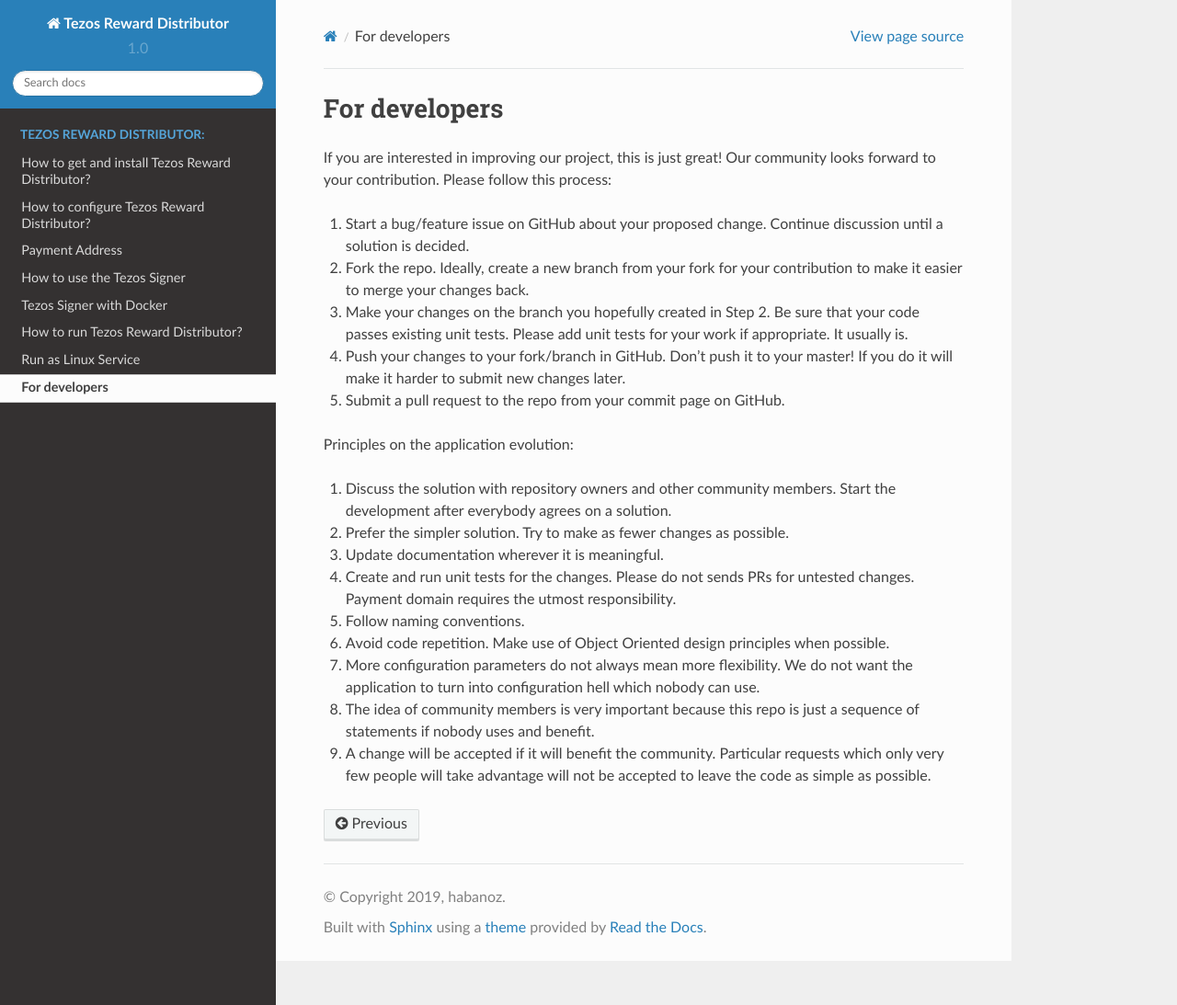
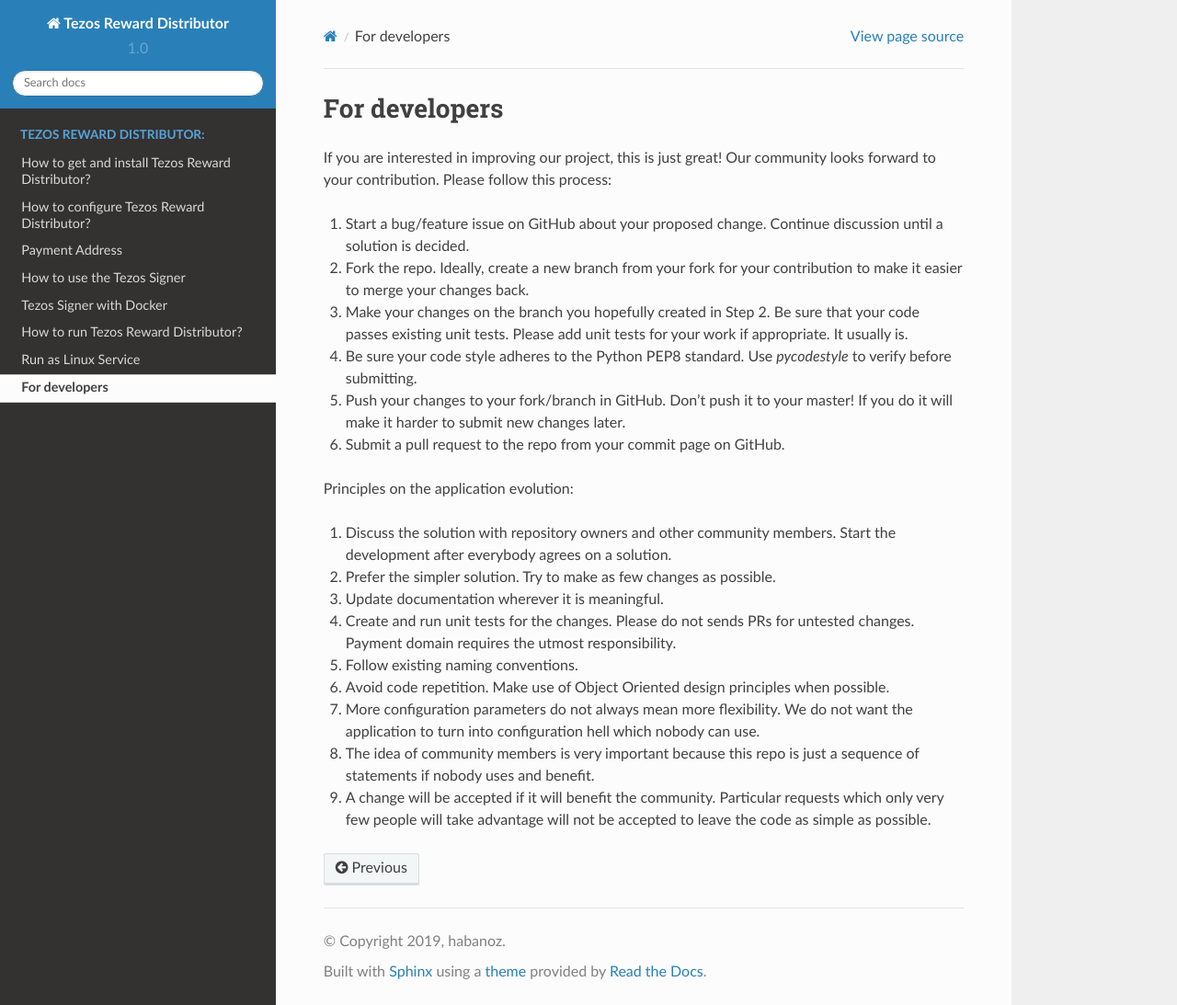
Before and after one commit to tezos-reward-distributor-organization/tezos-reward-distributor, a Sphinx documentation site: the page built from docs/contributers.rst, in a window 1280 px wide and 1093 px high. Shown: the whole window at 92% size. Built offline with Sphinx 7.4.7 and the Read the Docs theme 2.0.0, drawn with Linux system fonts in a browser that asks for light colours.

Commit message:
add doc line

```diff
--- a/docs/contributers.rst
+++ b/docs/contributers.rst
@@ -6,17 +6,18 @@
 1. Start a bug/feature issue on GitHub about your proposed change. Continue discussion until a solution is decided.
 2. Fork the repo. Ideally, create a new branch from your fork for your contribution to make it easier to merge your changes back.
 3. Make your changes on the branch you hopefully created in Step 2. Be sure that your code passes existing unit tests. Please add unit tests for your work if appropriate. It usually is.
-4. Push your changes to your fork/branch in GitHub. Don't push it to your master! If you do it will make it harder to submit new changes later.
-5. Submit a pull request to the repo from your commit page on GitHub.
+4. Be sure your code style adheres to the Python PEP8 standard. Use `pycodestyle` to verify before submitting.
+5. Push your changes to your fork/branch in GitHub. Don't push it to your master! If you do it will make it harder to submit new changes later.
+6. Submit a pull request to the repo from your commit page on GitHub.
 
 
 Principles on the application evolution:
 
 1. Discuss the solution with repository owners and other community members. Start the development after everybody agrees on a solution.
-2. Prefer the simpler solution. Try to make as fewer changes as possible.
+2. Prefer the simpler solution. Try to make as few changes as possible.
 3. Update documentation wherever it is meaningful.
 4. Create and run unit tests for the changes. Please do not sends PRs for untested changes. Payment domain requires the utmost responsibility.
-5. Follow naming conventions.
+5. Follow existing naming conventions.
 6. Avoid code repetition. Make use of Object Oriented design principles when possible.
 7. More configuration parameters do not always mean more flexibility. We do not want the application to turn into configuration hell which nobody can use.
 8. The idea of community members is very important because this repo is just a sequence of statements if nobody uses and benefit.
```
